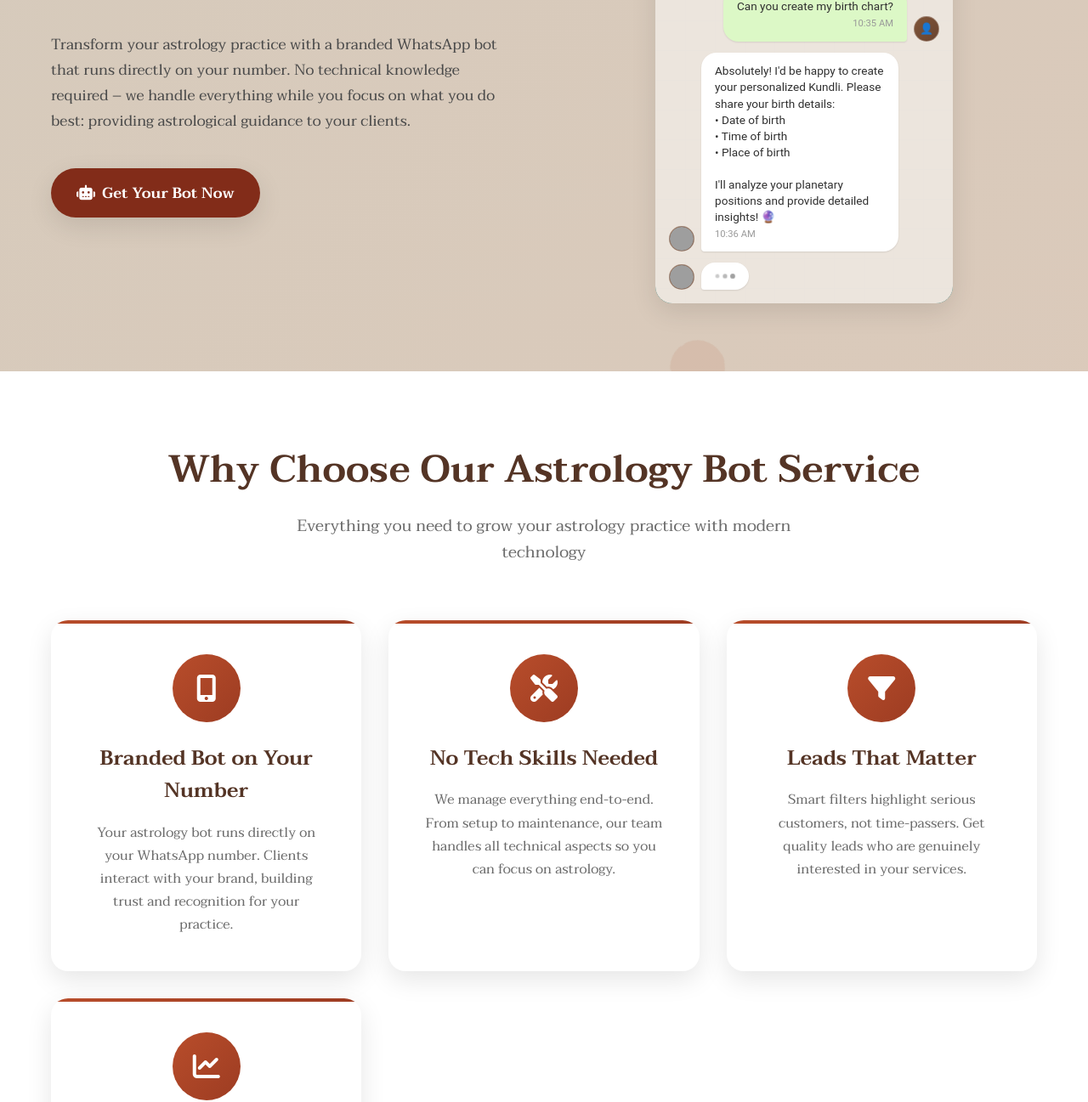
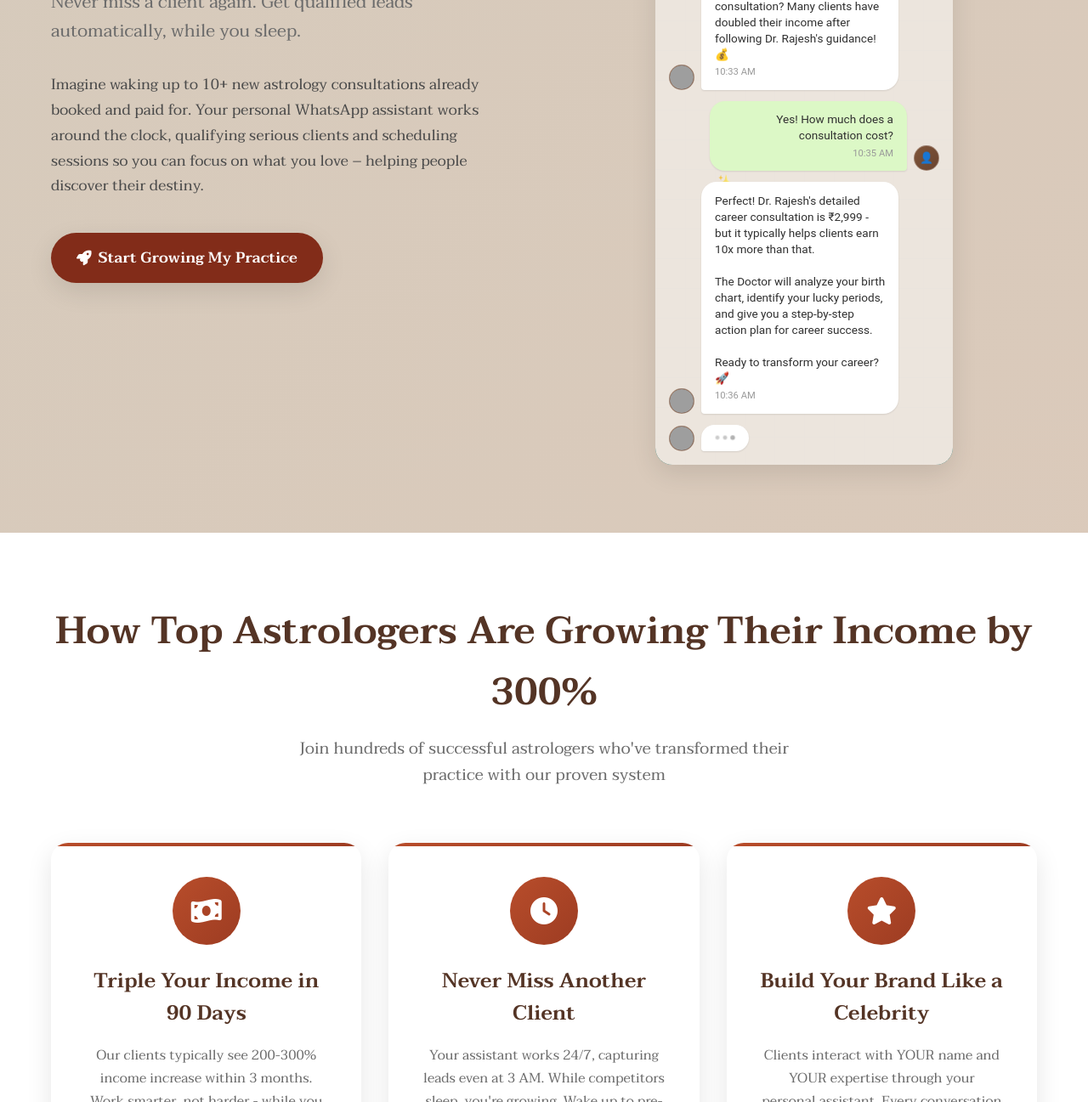
Before and after one commit to kuldeepastral/astralyogi-landing-page, a website: page for-astrologers.html in a window 1280 px wide. Shown: the part 633-1930 px from the top of the page at 85% size. Drawn offline with Linux system fonts and the light colour scheme; grey boxes are pictures that could not be loaded.

Commit message:
Better language

```diff
--- a/for-astrologers.html
+++ b/for-astrologers.html
@@ -842,16 +842,16 @@
         <div class="container">
             <div class="hero-content">
                 <div class="hero-text fade-in">
-                    <h1>Your Own Astrology WhatsApp Bot – Without Any Tech Hassle</h1>
-                    <p class="subheadline">We set it up, you focus on guiding clients. Get valuable customer leads, filter out the noise.</p>
+                    <h1>Turn Your WhatsApp Into a 24/7 Astrology Empire</h1>
+                    <p class="subheadline">Never miss a client again. Get qualified leads automatically, while you sleep.</p>
                     <p class="description">
-                        Transform your astrology practice with a branded WhatsApp bot that runs directly on your number.
-                        No technical knowledge required – we handle everything while you focus on what you do best:
-                        providing astrological guidance to your clients.
+                        Imagine waking up to 10+ new astrology consultations already booked and paid for.
+                        Your personal WhatsApp assistant works around the clock, qualifying serious clients and scheduling sessions
+                        so you can focus on what you love – helping people discover their destiny.
                     </p>
                     <a href="#contact-form" class="cta-button">
-                        <i class="fas fa-robot"></i>
-                        Get Your Bot Now
+                        <i class="fas fa-rocket"></i>
+                        Start Growing My Practice
                     </a>
                 </div>
                 <div class="hero-image fade-in">
@@ -860,10 +860,10 @@
                             <div class="chat-avatar">
                                 <img src="https://images.unsplash.com/photo-1507003211169-0a1dd7228f2d?w=200&h=200&fit=crop&crop=face&auto=format" alt="Astrologer Profile">
                             </div>
-                            <div class="chat-info">
-                                <h3>Dr. Rajesh Kumar</h3>
-                                <p>Online • Vedic Astrologer</p>
-                            </div>
+                        <div class="chat-info">
+                            <h3>Dr. Rajesh Kumar</h3>
+                            <p>Online • Personal Assistant</p>
+                        </div>
                             <div style="margin-left: auto; color: rgba(255,255,255,0.8);">
                                 <i class="fas fa-video" style="margin-right: 15px; cursor: pointer;"></i>
                                 <i class="fas fa-phone" style="cursor: pointer;"></i>
@@ -875,14 +875,14 @@
                                     <img src="https://images.unsplash.com/photo-1507003211169-0a1dd7228f2d?w=200&h=200&fit=crop&crop=face&auto=format" alt="Astrologer">
                                 </div>
                                 <div class="message-content">
-                                    Namaste! I'm Dr. Rajesh Kumar, your personal Vedic astrology guide. How can I help you today? 🙏
+                                    Welcome! I'm Dr. Rajesh Kumar's personal assistant. The Doctor has helped 5000+ people find clarity and success. What's troubling you today? 🌟
                                     <div class="message-time">10:30 AM</div>
                                 </div>
                             </div>
                             <div class="message user">
                                 <div class="message-avatar">👤</div>
                                 <div class="message-content">
-                                    What's my horoscope for today?
+                                    I'm struggling with career decisions. Can you help?
                                     <div class="message-time">10:32 AM</div>
                                 </div>
                             </div>
@@ -891,14 +891,15 @@
                                     <img src="https://images.unsplash.com/photo-1507003211169-0a1dd7228f2d?w=200&h=200&fit=crop&crop=face&auto=format" alt="Astrologer">
                                 </div>
                                 <div class="message-content">
-                                    Today brings excellent opportunities! Jupiter's favorable position suggests success in your endeavors. Your lucky color is Gold and lucky number is 7. Avoid making important decisions after 6 PM. ✨
+                                    Your stars show a major career breakthrough coming! The next 3 months are crucial. Dr. Rajesh can see exactly when and how to make your move for maximum success.
+                                    <br><br>Would you like a detailed career consultation? Many clients have doubled their income after following Dr. Rajesh's guidance! 💰
                                     <div class="message-time">10:33 AM</div>
                                 </div>
                             </div>
                             <div class="message user">
                                 <div class="message-avatar">👤</div>
                                 <div class="message-content">
-                                    Can you create my birth chart?
+                                    Yes! How much does a consultation cost?
                                     <div class="message-time">10:35 AM</div>
                                 </div>
                             </div>
@@ -907,11 +908,9 @@
                                     <img src="https://images.unsplash.com/photo-1507003211169-0a1dd7228f2d?w=200&h=200&fit=crop&crop=face&auto=format" alt="Astrologer">
                                 </div>
                                 <div class="message-content">
-                                    Absolutely! I'd be happy to create your personalized Kundli. Please share your birth details:
-                                    <br>• Date of birth
-                                    <br>• Time of birth
-                                    <br>• Place of birth
-                                    <br><br>I'll analyze your planetary positions and provide detailed insights! 🔮
+                                    Perfect! Dr. Rajesh's detailed career consultation is ₹2,999 - but it typically helps clients earn 10x more than that.
+                                    <br><br>The Doctor will analyze your birth chart, identify your lucky periods, and give you a step-by-step action plan for career success.
+                                    <br><br>Ready to transform your career? 🚀
                                     <div class="message-time">10:36 AM</div>
                                 </div>
                             </div>
@@ -943,37 +942,37 @@
     <section class="value-points">
         <div class="container">
             <div class="section-header fade-in">
-                <h2>Why Choose Our Astrology Bot Service</h2>
-                <p>Everything you need to grow your astrology practice with modern technology</p>
+                <h2>How Top Astrologers Are Growing Their Income by 300%</h2>
+                <p>Join hundreds of successful astrologers who've transformed their practice with our proven system</p>
             </div>
             <div class="value-cards">
                 <div class="value-card fade-in">
                     <div class="value-icon">
-                        <i class="fas fa-mobile-alt"></i>
+                        <i class="fas fa-money-bill-wave"></i>
                     </div>
-                    <h3>Branded Bot on Your Number</h3>
-                    <p>Your astrology bot runs directly on your WhatsApp number. Clients interact with your brand, building trust and recognition for your practice.</p>
+                    <h3>Triple Your Income in 90 Days</h3>
+                    <p>Our clients typically see 200-300% income increase within 3 months. Work smarter, not harder - while you sleep, your assistant books consultations and collects payments.</p>
                 </div>
                 <div class="value-card fade-in">
                     <div class="value-icon">
-                        <i class="fas fa-tools"></i>
+                        <i class="fas fa-clock"></i>
                     </div>
-                    <h3>No Tech Skills Needed</h3>
-                    <p>We manage everything end-to-end. From setup to maintenance, our team handles all technical aspects so you can focus on astrology.</p>
+                    <h3>Never Miss Another Client</h3>
+                    <p>Your assistant works 24/7, capturing leads even at 3 AM. While competitors sleep, you're growing. Wake up to pre-qualified clients ready to book.</p>
                 </div>
                 <div class="value-card fade-in">
                     <div class="value-icon">
-                        <i class="fas fa-filter"></i>
+                        <i class="fas fa-star"></i>
                     </div>
-                    <h3>Leads That Matter</h3>
-                    <p>Smart filters highlight serious customers, not time-passers. Get quality leads who are genuinely interested in your services.</p>
+                    <h3>Build Your Brand Like a Celebrity</h3>
+                    <p>Clients interact with YOUR name and YOUR expertise through your personal assistant. Every conversation builds your reputation. Become the go-to astrologer in your city.</p>
                 </div>
                 <div class="value-card fade-in">
                     <div class="value-icon">
-                        <i class="fas fa-chart-line"></i>
+                        <i class="fas fa-trophy"></i>
                     </div>
-                    <h3>Grow Your Reach</h3>
-                    <p>Engage clients 24x7 with automated responses and lead capture. Never miss an opportunity to connect with potential clients.</p>
+                    <h3>Outperform Every Competitor</h3>
+                    <p>While others rely on word-of-mouth, you'll have a professional system that converts 5x more visitors into paying clients. Stay ahead of the game.</p>
                 </div>
             </div>
         </div>
@@ -983,8 +982,8 @@
     <section id="contact-form" class="contact-section">
         <div class="container">
             <div class="contact-form fade-in">
-                <h2>Get Your Astrology Bot</h2>
-                <p>Ready to transform your astrology practice? Fill out the form below and we'll get in touch within 24 hours.</p>
+                <h2>Ready to 3X Your Astrology Income?</h2>
+                <p>Join 500+ successful astrologers who've transformed their practice. Limited spots available - apply now to secure your position.</p>
 
                 <form id="astrologer-contact-form">
                     <div class="form-group">
@@ -1041,8 +1040,8 @@
                     </div>
 
                     <button type="submit" class="submit-btn">
-                        <i class="fas fa-paper-plane"></i>
-                        Send Request
+                        <i class="fas fa-rocket"></i>
+                        Start My 300% Income Growth Journey
                     </button>
                 </form>
             </div>
```
